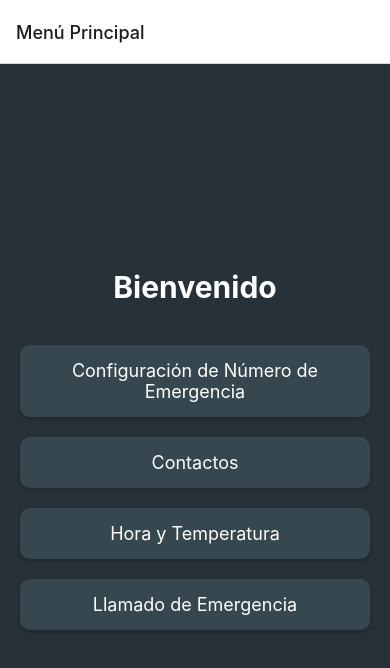
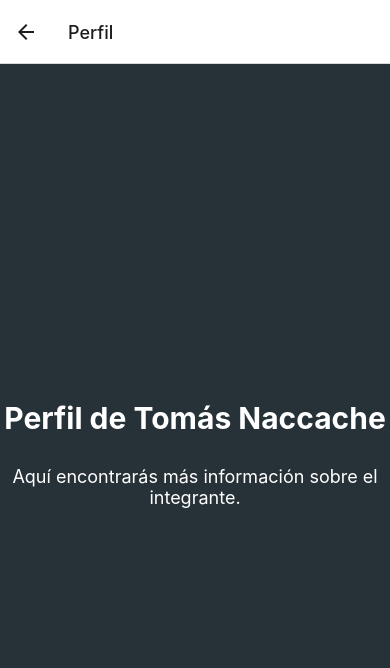
Before and after one commit to tominaccache/funcionalidades, a React Native app: screen /Perfil in a window 390 px wide. Shown: the top 668 px of the page. Built offline with nearby package versions, Linux system fonts and the light colour scheme.

Commit message:
shake shake shake falta

```diff
--- a/App.js
+++ b/App.js
@@ -7,6 +7,7 @@ import Contactos from './components/contactos/contactos';
 import HoraTemperatura from './components/horaTemperatura/horaTemperatura';
 import LlamadoEmergencia from'./components/llamadoEmergencia/llamadoEmergencia';
 import QrPantalla from './components/qr/qr';
+import Perfil from './components/qr/perfil';
 const Stack = createStackNavigator();
 
 export default function App() {
@@ -19,6 +20,8 @@ export default function App() {
         <Stack.Screen name="HoraTemperatura" component={HoraTemperatura} options={{ title: 'Hora y Temperatura' }} />
         <Stack.Screen name="LlamadoEmergencia" component={LlamadoEmergencia} options={{ title: 'Llamado de emergencia' }} />
         <Stack.Screen name="QrPantalla"  component={QrPantalla} options={{ title: 'Escanear Código QR' }} />
+        <Stack.Screen name="Perfil" component={Perfil} options={{ title: 'Perfil' }} />
+
       </Stack.Navigator>
     </NavigationContainer>
   );
--- a/components/llamadoEmergencia/llamadoEmergencia.js
+++ b/components/llamadoEmergencia/llamadoEmergencia.js
@@ -1,5 +1,5 @@
 import React, { useState, useEffect } from 'react';
-import { View, Text, Alert, Linking, StyleSheet, TouchableOpacity } from 'react-native';
+import { View, Text, Alert, Linking, Platform, StyleSheet, TouchableOpacity } from 'react-native';
 import AsyncStorage from '@react-native-async-storage/async-storage';
 
 const LlamadoEmergencia = () => {
@@ -25,9 +25,46 @@ const LlamadoEmergencia = () => {
     obtenerNumeroEmergencia();
   }, []);
 
-  // Función para enviar un mensaje de emergencia (puedes personalizar esta función según sea necesario)
+  // Función para enviar un mensaje de emergencia usando la aplicación correspondiente
   const enviarMensajeEmergencia = () => {
-    Alert.alert('Mensaje de Emergencia', 'Mensaje de emergencia enviado.');
+    if (!numeroEmergencia) {
+      Alert.alert('Error', 'No hay número de emergencia disponible');
+      return;
+    }
+
+    const mensaje = '¡Este es un mensaje de emergencia! Necesito ayuda inmediatamente.';
+
+    if (Platform.OS === 'ios') {
+      // En iOS, usamos el esquema sms:// con el número de teléfono y el mensaje
+      const url = `sms:${numeroEmergencia}?body=${encodeURIComponent(mensaje)}`;
+      Linking.canOpenURL(url)
+        .then((supported) => {
+          if (supported) {
+            return Linking.openURL(url); // Abre la app de mensajes en iOS con el número de emergencia
+          } else {
+            Alert.alert('Error', 'No se puede abrir la aplicación de mensajes.');
+          }
+        })
+        .catch((err) => {
+          console.error('Error al abrir la aplicación de mensajes en iOS:', err);
+          Alert.alert('Error', 'No se pudo abrir la aplicación de mensajes en iOS.');
+        });
+    } else if (Platform.OS === 'android') {
+      // En Android también usamos sms:// con el número de teléfono y el mensaje
+      const url = `sms:${numeroEmergencia}?body=${encodeURIComponent(mensaje)}`;
+      Linking.canOpenURL(url)
+        .then((supported) => {
+          if (supported) {
+            return Linking.openURL(url); // Abre la app de mensajes en Android con el número de emergencia
+          } else {
+            Alert.alert('Error', 'No se puede abrir la aplicación de mensajes en Android.');
+          }
+        })
+        .catch((err) => {
+          console.error('Error al abrir la aplicación de mensajes en Android:', err);
+          Alert.alert('Error', 'No se pudo abrir la aplicación de mensajes en Android.');
+        });
+    }
   };
 
   // Función para realizar una llamada al número de emergencia
--- a/components/pantallaInicial/pantallaInicial.js
+++ b/components/pantallaInicial/pantallaInicial.js
@@ -28,6 +28,12 @@ const PantallaInicial = ({ navigation }) => {
         onPress={() => navigation.navigate('LlamadoEmergencia')}
       >
         <Text style={styles.botonTexto}>Llamado de Emergencia</Text>
+      </TouchableOpacity>
+      <TouchableOpacity
+        style={styles.boton}
+        onPress={() => navigation.navigate('QrPantalla')}
+      >
+        <Text style={styles.botonTexto}>Acerca de nosotros</Text>
       </TouchableOpacity>
     </View>
   );
--- /dev/null
+++ b/components/qr/perfil.js
@@ -0,0 +1,31 @@
+import React from 'react';
+import { View, Text, StyleSheet } from 'react-native';
+
+export default function Perfil() {
+  return (
+    <View style={styles.container}>
+      <Text style={styles.title}>Perfil de Tomás Naccache</Text>
+      <Text style={styles.info}>Aquí encontrarás más información sobre el integrante.</Text>
+    </View>
+  );
+}
+
+const styles = StyleSheet.create({
+  container: {
+    flex: 1,
+    justifyContent: 'center',
+    alignItems: 'center',
+    backgroundColor: '#263238',
+  },
+  title: {
+    fontSize: 30,
+    fontWeight: 'bold',
+    color: '#FFFFFF',
+    marginBottom: 30,
+  },
+  info: {
+    fontSize: 18,
+    color: '#FFFFFF',
+    textAlign: 'center',
+  },
+});
--- a/components/qr/qr.js
+++ b/components/qr/qr.js
@@ -2,19 +2,19 @@ import React from 'react';
 import { View, Text, StyleSheet } from 'react-native';
 import QRCode from 'react-native-qrcode-svg';
 
-export default function qrPantalla() {
+export default function QrPantalla() {
   return (
     <View style={styles.container}>
       <Text style={styles.title}>Código QR</Text>
       <View style={styles.qrContainer}>
         <QRCode
-          value="Ariana Castro, Dana Mandelbaum y Agustina Potasman"
+          value="Tomas Naccache"
           size={200}
           color="#2c3e50"
           backgroundColor="#ecf0f1"
         />
       </View>
-      <Text style={styles.info}>Escanea este código QR para ver los integrantes.</Text>
+      <Text style={styles.info}>Escanea este código QR para ver al integrante</Text>
     </View>
   );
 }
@@ -24,29 +24,24 @@ const styles = StyleSheet.create({
     flex: 1,
     justifyContent: 'center',
     alignItems: 'center',
-    backgroundColor: '#f9fafb',
-    paddingHorizontal: 20,
+    backgroundColor: '#263238',
+    padding: 20,
+  },
+  qrContainer: {
+    backgroundColor: '#DCDCDC',
+    padding: 20,
   },
   title: {
-    fontSize: 28,
+    fontSize: 30,
     fontWeight: 'bold',
-    color: '#34495e',
     marginBottom: 30,
-  },
-  qrContainer: {
-    backgroundColor: '#fff',
-    padding: 20,
-    borderRadius: 15,
-    shadowColor: '#000',
-    shadowOffset: { width: 0, height: 2 },
-    shadowOpacity: 0.1,
-    shadowRadius: 6,
-    elevation: 5,
-    marginBottom: 30,
+    textAlign: 'center',
+    color: '#FFFFFF',
   },
   info: {
-    fontSize: 16,
-    color: '#7f8c8d',
+    marginTop:40,
+    fontSize: 18,
+    color: '#FFFFFF',
     textAlign: 'center',
   },
 });
--- a/package.json
+++ b/package.json
@@ -31,7 +31,7 @@
     "react-native-qrcode-svg": "^6.3.12",
     "react-native-reanimated": "^3.16.1",
     "react-native-safe-area-context": "^4.10.5",
-    "react-native-screens": "^3.31.1",
+    "react-native-screens": "^3.35.0",
     "react-native-sensors": "^7.3.6"
   },
   "devDependencies": {
```
Also changed, not shown: 1 other file (tests, documents, lock files or other folders).
